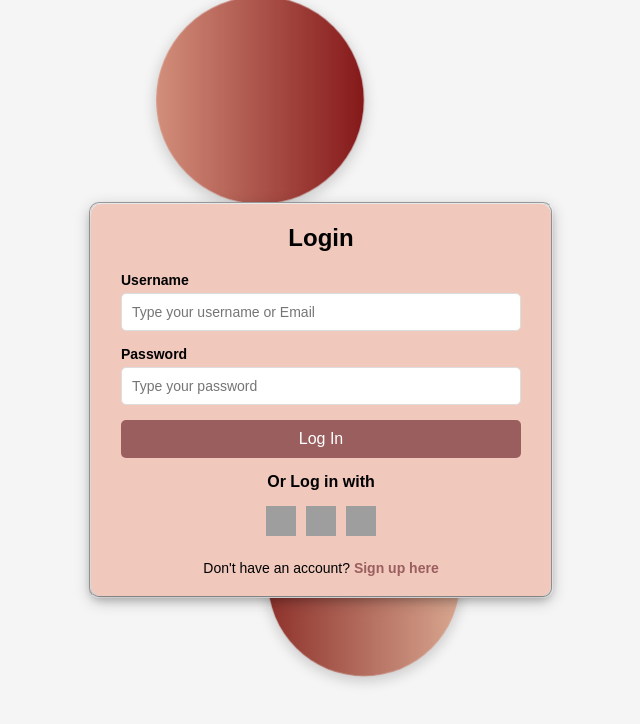
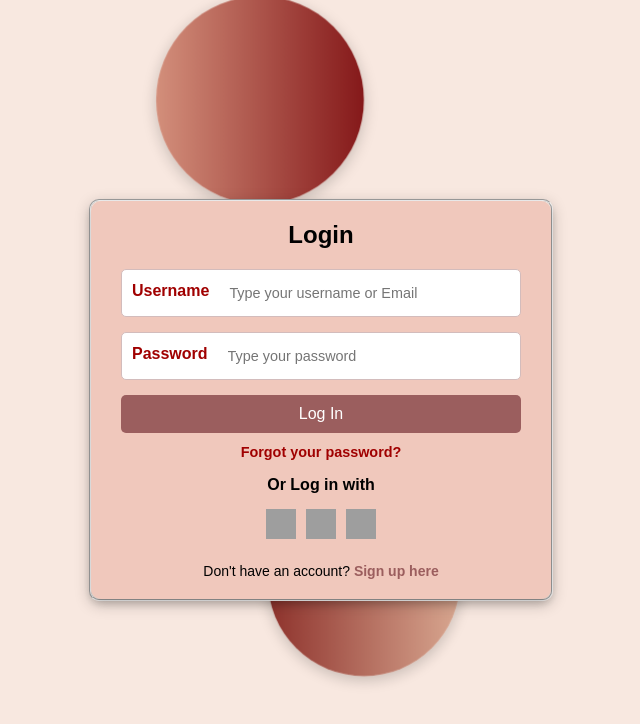
Before and after one commit to ayoubmorchid/bookhaven, a React (Create React App) app: page /login in a window 1280 px wide. Shown: the top 724 px of the page, without its empty margins (319-959 px from the left). Built offline with nearby package versions, Linux system fonts and the light colour scheme; grey boxes are pictures that could not be loaded.

Commit message:
Add page Forgot Password and link in Login page

```diff
--- a/package.json
+++ b/package.json
@@ -7,7 +7,7 @@
     "react": "^19.0.0",
     "react-dom": "^19.0.0",
     "react-router-dom": "^7.1.1",
-    "react-scripts": "5.0.1",
+    "react-scripts": "^5.0.1",
     "web-vitals": "^4.2.4"
   },
   "scripts": {
--- a/src/App.js
+++ b/src/App.js
@@ -4,7 +4,8 @@ import Home from "./pages/home";
 import SignUpForm from './pages/register';
 import Login from "./pages/login";
 import Books from "./pages/Books";
-import ResetPassword from "./pages/resetpassword";
+import ForgetPassword from './pages/ForgetPassword';
+
 
 function App() {
   return (
@@ -14,7 +15,8 @@ function App() {
         <Route path="/signup" element={<SignUpForm/>} />
         <Route path="/login" element={<Login />} />
         <Route path="/books" element={<Books />} />
-        <Route path="/reset-password" element={<ResetPassword />} />
+        <Route path="/forget-password" element={<ForgetPassword />} />
+
       </Routes>
     </Router>
   );
--- a/src/component/navbar.jsx
+++ b/src/component/navbar.jsx
@@ -12,37 +12,37 @@ const Navbar = () => {
   return (
     <nav className="navbar">
       <div className="logo-link">
-        EpicReads
+        <Link to="/" onClick={() => handleTabClick('home')}>EpicReads</Link>
       </div>
       <ul className="nav-links">
         <li
           className={`nav-item ${activeTab === 'home' ? 'active' : ''}`}
           onClick={() => handleTabClick('home')}
         >
-          <a href="#">Home</a>
+          <Link to="/">Home</Link>
         </li>
         <li
           className={`nav-item ${activeTab === 'books' ? 'active' : ''}`}
           onClick={() => handleTabClick('books')}
         >
-          <Link to='books'>Books</Link>
+          <Link to="/books">Books</Link>
         </li>
         <li
           className={`nav-item ${activeTab === 'about' ? 'active' : ''}`}
           onClick={() => handleTabClick('about')}
         >
-          <a href="#">About</a>
+          <Link to="/about">About</Link>
         </li>
         <li
           className={`nav-item ${activeTab === 'contact' ? 'active' : ''}`}
           onClick={() => handleTabClick('contact')}
         >
-          <a href="#">Contact</a>
+          <Link to="/contact">Contact</Link>
         </li>
       </ul>
       <div className="auth-links">
-        <Link to="login" className="auth-link">Login</Link>
-        <Link to="signup" className="auth-link">Sign Up</Link>
+        <Link to="/login" className="auth-link">Login</Link>
+        <Link to="/signup" className="auth-link">Sign Up</Link>
       </div>
     </nav>
   );
--- /dev/null
+++ b/src/pages/ForgetPassword.jsx
@@ -0,0 +1,30 @@
+import React from "react";
+import "../style/ForgetPassword.css";
+
+const ForgetPassword = () => {
+  return (
+    <div className="forget-password-page">
+      <div className="container">
+        <h2>Problèmes de connexion ?</h2>
+        <p>Enter your email address, and username, and we'll send you a code to recover your account.</p>
+        <form>
+          <div className="input-group">
+            <label htmlFor="username">
+              <i className="fa fa-user"></i>
+            </label>
+            <input type="text" id="username" placeholder="Full Name" required />
+          </div>
+          <div className="input-group">
+            <label htmlFor="email">
+              <i className="fa fa-envelope"></i>
+            </label>
+            <input type="email" id="email" placeholder="johndoe@gmail.com" required />
+          </div>
+          <button type="submit" className="reset-button">Reset Password</button>
+        </form>
+      </div>
+    </div>
+  );
+};
+
+export default ForgetPassword;
--- a/src/pages/login.jsx
+++ b/src/pages/login.jsx
@@ -47,6 +47,11 @@ const Login = () => {
               {isLoading ? <div className="loading-spinner"></div> : "Log In"}
             </button>
           </form>
+          <div className="forgot-password">
+            <Link to="/forget-password" className="forgot-link">
+              Forgot your password?
+            </Link>
+          </div>
           <div className="or">Or Log in with</div>
           <div className="social-login">
             <Link aria-label="Log in with Facebook">
--- a/src/pages/resetpassword.jsx
+++ /dev/null
@@ -1,32 +0,0 @@
-// pages/resetPassword.jsx
-import React from "react";
-import "../style/resetPassword.css";
-
-const ResetPassword = () => {
-  return (
-    <div className="reset-password-container">
-      <h2>Reset Password</h2>
-      <form>
-        <div className="input-group">
-          <label htmlFor="email">Email</label>
-          <input
-            type="email"
-            id="email"
-            placeholder="Enter your email address"
-          />
-        </div>
-        <div className="input-group">
-          <label htmlFor="username">Username</label>
-          <input
-            type="text"
-            id="username"
-            placeholder="Enter your username"
-          />
-        </div>
-        <button type="submit" className="reset-btn">Reset Password</button>
-      </form>
-    </div>
-  );
-};
-
-export default ResetPassword;
--- /dev/null
+++ b/src/style/ForgetPassword.css
@@ -0,0 +1,74 @@
+body {
+    font-family: Arial, sans-serif;
+    background-color: #f8e8e0;
+    margin: 0;
+    padding: 0;
+  }
+
+  .forget-password-page {
+    display: flex;
+    justify-content: center;
+    align-items: center;
+    height: 100vh;
+  }
+
+  .container {
+    background-color: #f3c1b3;
+    padding: 30px;
+    border-radius: 10px;
+    width: 350px;
+    box-shadow: 0 4px 10px rgba(0, 0, 0, 0.2);
+    text-align: center;
+  }
+
+  .container h2 {
+    font-size: 1.5rem;
+    color: #a00000;
+    margin-bottom: 15px;
+  }
+
+  .container p {
+    font-size: 0.9rem;
+    color: #333;
+    margin-bottom: 20px;
+  }
+
+  .input-group {
+    display: flex;
+    align-items: center;
+    margin-bottom: 15px;
+    border: 1px solid #d3bcbc;
+    border-radius: 5px;
+    background-color: #fff;
+    padding: 5px 10px;
+  }
+
+  .input-group label {
+    color: #a00000;
+    margin-right: 10px;
+  }
+
+  .input-group input {
+    width: 100%;
+    border: none;
+    outline: none;
+    font-size: 0.9rem;
+    color: #333;
+  }
+
+  .reset-button {
+    background-color: #a00000;
+    color: white;
+    padding: 10px 20px;
+    border: none;
+    border-radius: 5px;
+    font-size: 1rem;
+    cursor: pointer;
+    width: 100%;
+    margin-top: 15px;
+    transition: background-color 0.3s ease;
+  }
+
+  .reset-button:hover {
+    background-color: #800000;
+  }
--- a/src/style/login.css
+++ b/src/style/login.css
@@ -208,3 +208,24 @@ input:focus {
     background: linear-gradient(to right, #D9A891, #85191A);
   }
 }
+
+
+
+
+/* login.css */
+
+.forgot-password {
+  text-align: center;
+  margin-top: 10px;
+}
+
+.forgot-link {
+  color: #a00000;
+  text-decoration: none;
+  font-size: 0.9rem;
+  font-weight: bold;
+}
+
+.forgot-link:hover {
+  text-decoration: underline;
+}
--- a/src/style/resetPassword.css
+++ /dev/null
@@ -1,57 +0,0 @@
-  /* resetPassword.css */
-  body {
-    font-family: Arial, sans-serif;
-    background-color: #f5f5f5;
-
-    height: 100vh;
-    margin: 0;
-  }
-
-  .reset-password-container {
-    background-color: #ffffff;
-    padding: 20px;
-    border-radius: 10px;
-    box-shadow: 0 4px 6px rgba(0, 0, 0, 0.1);
-    width: 300px;
-    text-align: center;
-  }
-
-  .reset-password-container h2 {
-    margin-bottom: 20px;
-    color: #333333;
-  }
-
-  .input-group {
-    margin-bottom: 15px;
-    text-align: left;
-  }
-
-  .input-group label {
-    display: block;
-    font-size: 14px;
-    margin-bottom: 5px;
-  }
-
-  .input-group input {
-    width: 100%;
-    padding: 10px;
-    border: 1px solid #ddd;
-    border-radius: 5px;
-    box-sizing: border-box;
-    font-size: 14px;
-  }
-
-  .reset-btn {
-    background-color: #007BFF;
-    color: white;
-    border: none;
-    padding: 10px;
-    border-radius: 5px;
-    cursor: pointer;
-    width: 100%;
-    margin-top: 10px;
-  }
-
-  .reset-btn:hover {
-    background-color: #0056b3;
-  }
```
Also changed, not shown: 1 other file (tests, documents, lock files or other folders).
